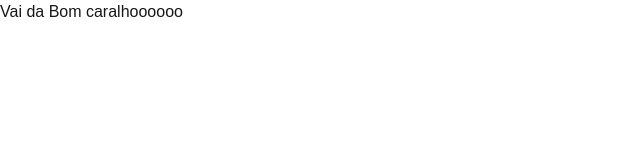
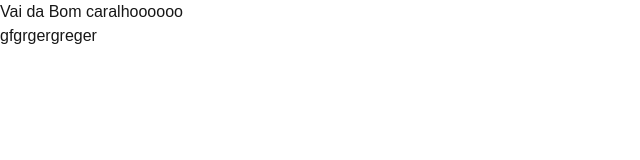
Before and after one commit to g-birocci/projeto_final, a Next.js app: page / in a window 1280 px wide. Shown: the top 160 px of the page, without its empty margins (0-640 px from the left). Built offline with nearby package versions, Linux system fonts and the light colour scheme.

Commit message:
update index teste

```diff
--- a/src/pages/index.js
+++ b/src/pages/index.js
@@ -1,5 +1,8 @@
 export default function Home() {
   return (
-    <h1>Vai da Bom caralhoooooo</h1>
+    <>
+      <h1>Vai da Bom caralhoooooo</h1>
+      <h2>gfgrgergreger</h2>
+    </>
   )
 }
```
